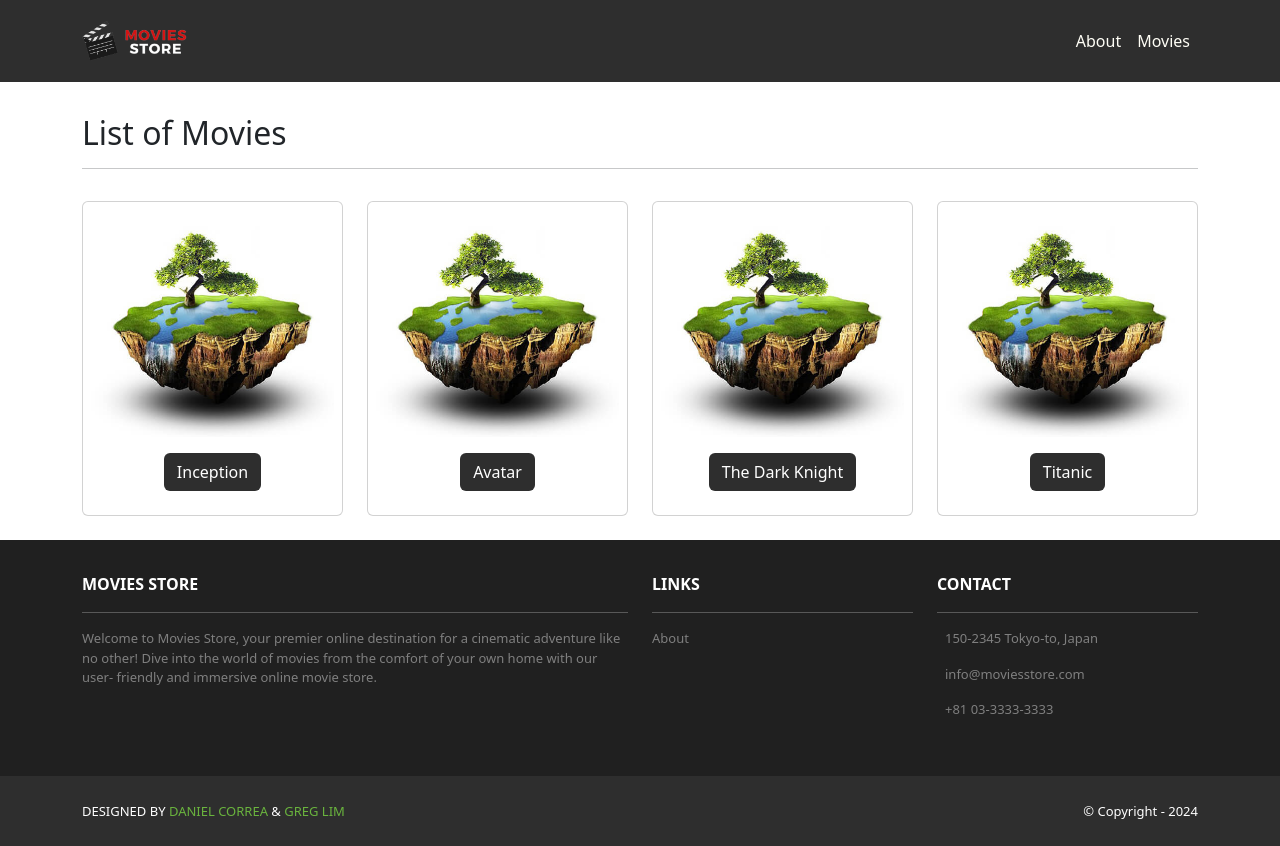
After one commit to JordanNguyen99/moviestores, a Django app: page /movies/ in a window 1280 px wide. The commit adds this page. Run offline with Django 5.2, Linux system fonts and the light colour scheme; some libraries are stand-ins or nearby versions; some web fonts are replaced.

Commit message:
Add files via upload
Chapter 4 Completed

```diff
--- /dev/null
+++ b/moviesstore/movies/admin.py
@@ -0,0 +1,3 @@
+from django.contrib import admin
+
+# Register your models here.
--- /dev/null
+++ b/moviesstore/movies/apps.py
@@ -0,0 +1,6 @@
+from django.apps import AppConfig
+
+
+class MoviesConfig(AppConfig):
+    default_auto_field = 'django.db.models.BigAutoField'
+    name = 'movies'
--- /dev/null
+++ b/moviesstore/movies/models.py
@@ -0,0 +1,3 @@
+from django.db import models
+
+# Create your models here.
--- /dev/null
+++ b/moviesstore/movies/templates/movies/index.html
@@ -0,0 +1,30 @@
+{% extends 'base.html' %}
+{% block content %}
+{% load static %}
+<div class="p-3">
+  <div class="container">
+    <div class="row mt-3">
+      <div class="col mx-auto mb-3">
+        <h2>List of Movies</h2>
+        <hr />
+      </div>
+    </div>
+    <div class="row">
+      {% for movie in template_data.movies %}
+      <div class="col-md-4 col-lg-3 mb-2">
+        <div class="p-2 card align-items-center pt-4">
+          <img src="{% static 'img/about.jpg' %}"
+            class="card-img-top rounded">
+          <div class="card-body text-center">
+            <a href="{% url 'movies.show' id=movie.id %}"
+              class="btn bg-dark text-white">
+            {{ movie.name }}
+            </a>
+          </div>
+        </div>
+      </div>
+      {% endfor %}
+    </div>
+  </div>
+</div>
+{% endblock content %}
--- /dev/null
+++ b/moviesstore/movies/tests.py
@@ -0,0 +1,3 @@
+from django.test import TestCase
+
+# Create your tests here.
--- /dev/null
+++ b/moviesstore/movies/urls.py
@@ -0,0 +1,6 @@
+from django.urls import path
+from . import views
+urlpatterns = [
+    path('', views.index, name='movies.index'),
+    path('<int:id>/', views.show, name='movies.show'),
+]
--- /dev/null
+++ b/moviesstore/movies/views.py
@@ -0,0 +1,33 @@
+from django.shortcuts import render
+
+# Create your views here.
+movies = [
+    {
+        'id': 1, 'name': 'Inception', 'price': 12,
+        'description': 'A mind-bending heist thriller.'
+    },
+    {
+        'id': 2, 'name': 'Avatar', 'price': 13,
+        'description': 'A journey to a distant world and the battle for resources.'
+    },
+    {
+        'id': 3, 'name': 'The Dark Knight', 'price': 14,
+        'description': 'Gothams vigilante faces the Joker.'
+    },
+    {
+        'id': 4, 'name': 'Titanic', 'price': 11,
+        'description': 'A love story set against the backdrop of the sinking Titanic.',
+    },
+]
+def index(request):
+    template_data = {}
+    template_data['title'] = 'Movies'
+    template_data['movies'] = movies
+    return render(request, 'movies/index.html', {'template_data': template_data})
+def show(request, id):
+    movie = movies[id - 1]
+    template_data = {}
+    template_data['title'] = movie['name']
+    template_data['movie'] = movie
+    return render(request, 'movies/show.html',
+                  {'template_data': template_data})
--- a/moviesstore/moviesstore/settings.py
+++ b/moviesstore/moviesstore/settings.py
@@ -39,6 +39,7 @@ INSTALLED_APPS = [
     'django.contrib.messages',
     'django.contrib.staticfiles',
     'home',
+    'movies',
 ]
 
 MIDDLEWARE = [
--- a/moviesstore/moviesstore/templates/base.html
+++ b/moviesstore/moviesstore/templates/base.html
@@ -44,8 +44,10 @@
    <div class="collapse navbar-collapse"
         id="navbarNavAltMarkup">
      <div class="navbar-nav ms-auto navbar-ml">
-       <a class="nav-link"
+        <a class="nav-link"
           href="{% url 'home.about' %}">About</a>
+        <a class="nav-link" href=
+        "{% url 'movies.index' %}">Movies</a>
      </div>
    </div>
  </div>
--- a/moviesstore/moviesstore/urls.py
+++ b/moviesstore/moviesstore/urls.py
@@ -20,4 +20,5 @@ from django.urls import path, include
 urlpatterns = [
     path('admin/', admin.site.urls),
     path('', include('home.urls')),
+    path('movies/', include('movies.urls')),
 ]
```
Also changed, not shown: moviesstore/movies/templates/movies/show.html (added, +22 -0 lines), moviesstore/movies/__init__.py (added), moviesstore/movies/migrations/__init__.py (added).
